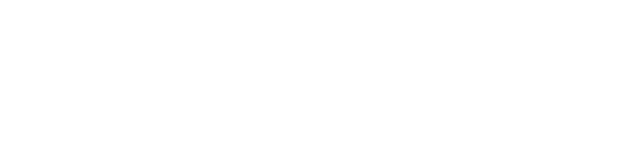
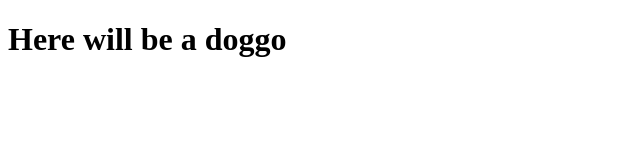
Before and after one commit to Kristina2882/KhrystynaC-OM, a plain HTML site: page Index.html in a window 1280 px wide. Shown: the whole page, without its empty margins (0-640 px from the left). Drawn offline with Linux system fonts and the light colour scheme.

Commit message:
Updated Index.html

```diff
--- a/Index.html
+++ b/Index.html
@@ -6,6 +6,6 @@
     <title></title>
 </head>
 <body>
-
+    <h1>Here will be a doggo</h1>
 </body>
 </html>
```
